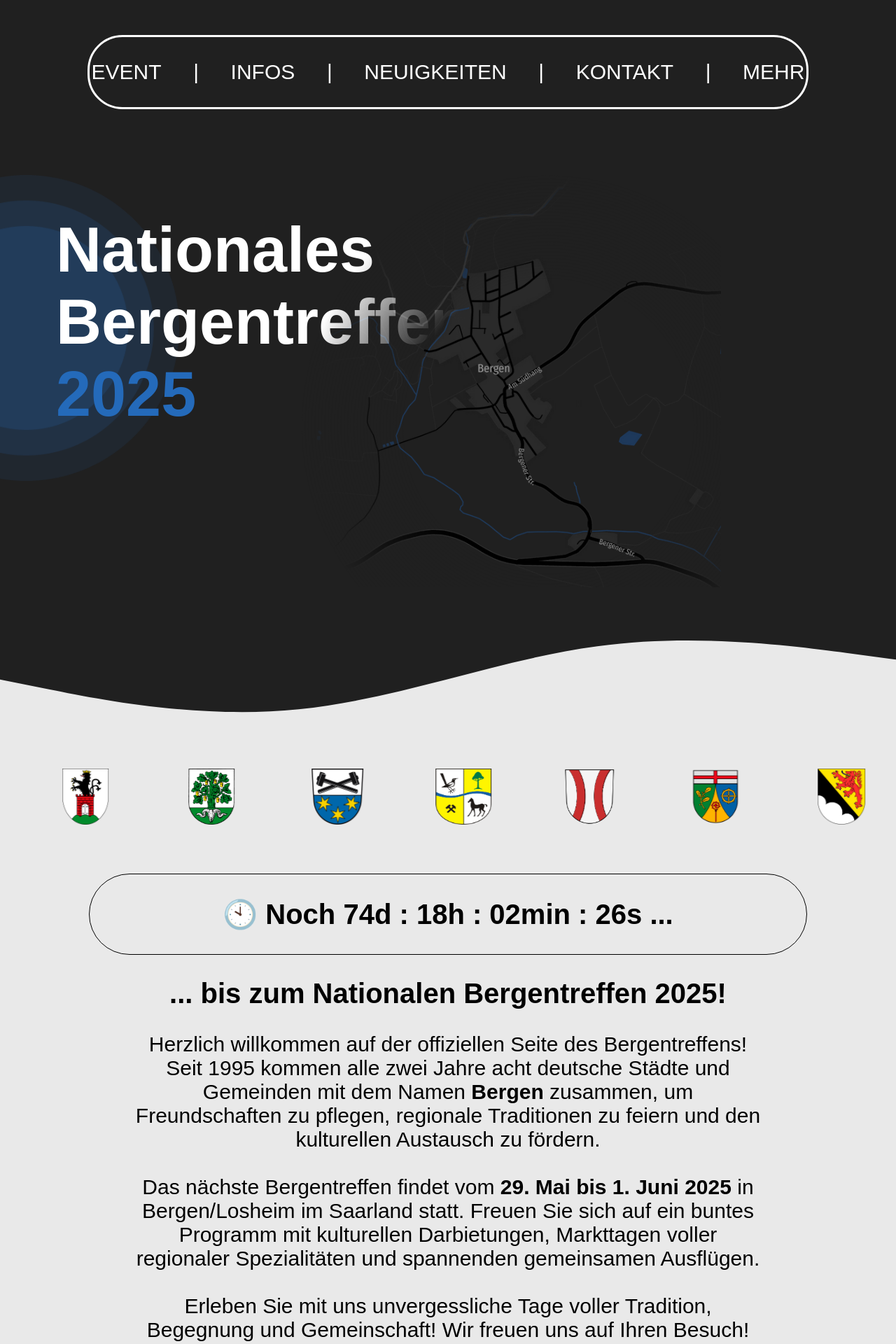
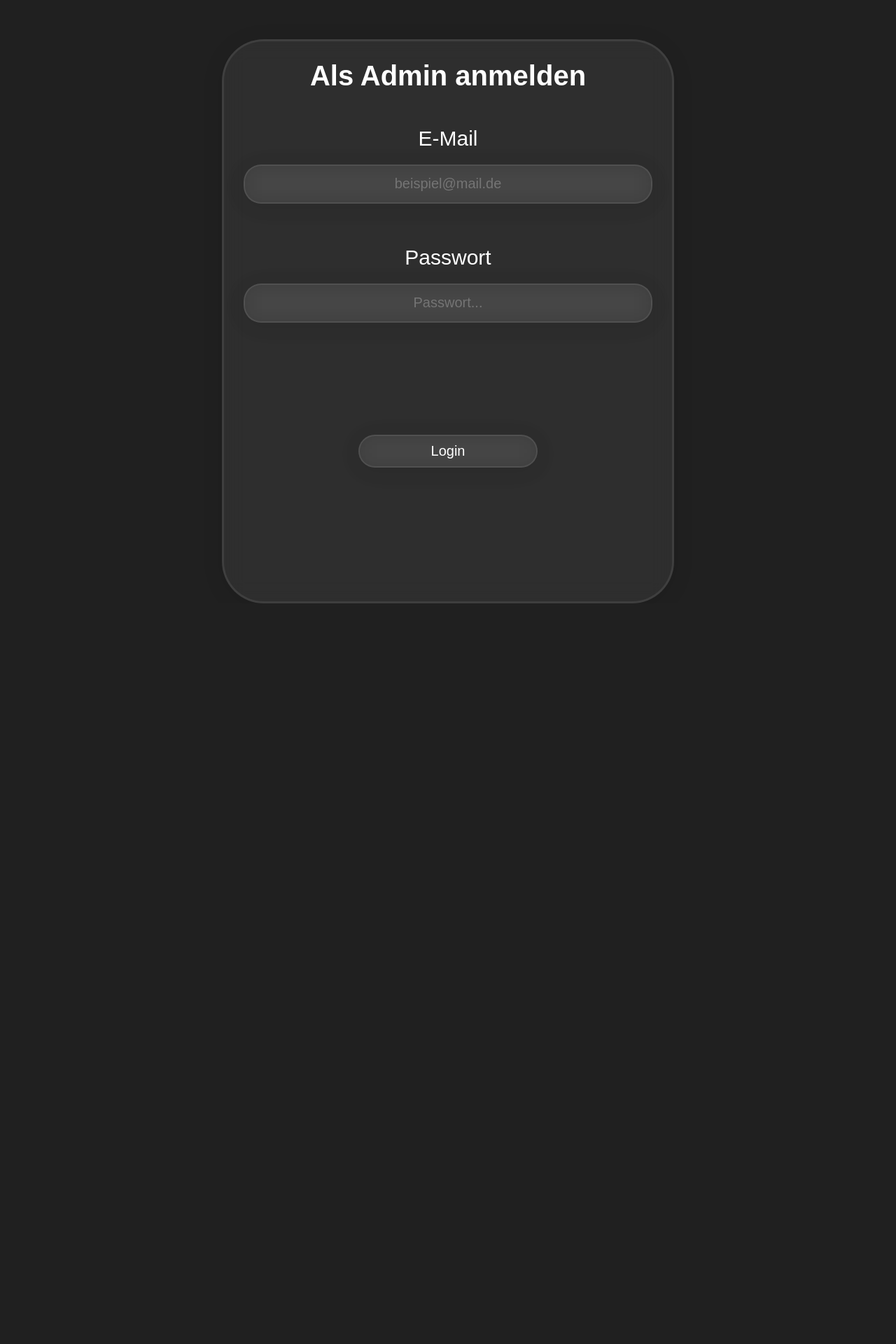
Before and after one commit to Noarlon/Bergentreffen-Website, a PHP site: page /admin/index.html in a window 1280 px wide; the page is wider, and only the part inside the window is pictured. Shown: the top 1920 px of that part at 70% size. After the commit the page ends 862 px from the top of that part, so only its background shows below. Run offline with PHP 8.4, Linux system fonts and the light colour scheme.

Commit message:
Created Ground Structure for Front End Admin Section

```diff
--- /dev/null
+++ b/admin/index.html
@@ -0,0 +1,24 @@
+<!DOCTYPE html>
+<html>
+    <head>
+        <meta http-equiv="X-UA-Compatible" content="IE=edge">
+        <meta name="viewport" content="width=device-width, initial-scale=1.0">
+        <title>Admin Login</title>
+        <link rel="icon" href="icon.ico" type="images/icon"/>
+        <link rel="stylesheet" href="styles.css">
+        <script src="code.js"></script>
+        <link rel="stylesheet" href="https://fonts.googleapis.com/icon?family=Material+Icons" />
+    </head>
+    <body>
+        <div class="container">
+            <h1>Als Admin anmelden</h1>
+            <label>E-Mail</label>
+            <input type="text" placeholder="beispiel@mail.de" name="mail" required>
+
+            <label>Passwort</label>
+            <input type="password" placeholder="Passwort..." name="psw" required>
+
+            <button type="submit">Login</button>
+        </div>
+    </body>
+</html>
--- /dev/null
+++ b/admin/styles.css
@@ -0,0 +1,95 @@
+:root {
+    --dark_gray: #202020;
+    --blue_accent: #246ABA;
+    color: white;
+}
+
+body {
+    font-family: Arial, Helvetica, sans-serif;
+    font-style: normal;
+    padding: 0;
+    margin: 0;
+    background-color: var(--dark_gray);
+}
+
+.container {
+    position: absolute;
+    width: 50%;
+    height: 800px;
+    text-align: center;
+    left: 50%;
+    transform: translate(-50%, 0);
+    top: 7%;
+
+    background: rgba(255, 255, 255, 0.062);
+    border-radius: 60px;
+    box-shadow: 0 4px 30px rgba(0, 0, 0, 0.1);
+    backdrop-filter: blur(14.9px);
+    -webkit-backdrop-filter: blur(14.9px);
+    border: 3px solid rgba(255, 255, 255, 0.082);
+}
+
+.container h1 {
+    font-size: 40px;
+    margin-bottom: 50px;
+}
+
+.container label {
+    font-size: 30px;
+}
+
+.container input {
+    width: 90%;
+    height: 50px;
+    color: white;
+    background: rgba(255, 255, 255, 0.062);
+    border-radius: 25px;
+    box-shadow: 0 4px 30px rgba(0, 0, 0, 0.1);
+    backdrop-filter: blur(14.9px);
+    -webkit-backdrop-filter: blur(14.9px);
+    border: 2px solid rgba(255, 255, 255, 0.082);
+    margin-top: 20px;
+    margin-bottom: 60px;
+    text-align: center;
+    font-size: 20px;
+    outline: none;
+    transition: 0.3s;
+}
+
+.container input:hover {
+    border: 2px solid var(--blue_accent);
+}
+
+.container input:focus {
+    border: 2px solid var(--blue_accent);
+    background-color: var(--blue_accent);
+
+}
+
+.container button {
+    width: 40%;
+    font-size: 20px;
+    color: white;
+    background: rgba(255, 255, 255, 0.062);
+    border-radius: 25px;
+    box-shadow: 0 4px 30px rgba(0, 0, 0, 0.1);
+    backdrop-filter: blur(14.9px);
+    -webkit-backdrop-filter: blur(14.9px);
+    border: 2px solid rgba(255, 255, 255, 0.082);
+    margin-top: 100px;
+    padding: 10px;
+    transition: 0.3s;
+    outline: none;
+}
+
+.container button:hover {
+    background: var(--blue_accent);
+    border: 2px solid var(--blue_accent);
+    width: 45%;
+}
+
+.container button:focus {
+    background: var(--blue_accent);
+    border: 2px solid var(--blue_accent);
+    width: 45%;
+}
--- a/index.html
+++ b/index.html
@@ -118,7 +118,14 @@
             <div id="articles">
                 <div id="row">
                     <a href="#" id="article">
-                        <h1>Wer macht mit?</h1>
+                        <h1>
+                            <?php
+                            include 'db_fetch.php';
+                            ini_set('display_errors', 1);
+                            error_reporting(E_ALL);
+                            echo htmlspecialchars($text);
+                            ?>
+                        </h1>
                         <p>Jetzt mehr erfahren...</p>
                     </a>
                     <a href="#" id="article">
--- a/styles.css
+++ b/styles.css
@@ -103,6 +103,12 @@ body {
     left: 50%;
     transform: translate(-50%, 0);
     margin-top: 60px;
+
+    background: rgba(231, 231, 231, 0.83);
+    box-shadow: 0 4px 30px rgba(0, 0, 0, 0.1);
+    backdrop-filter: blur(14.9px);
+    -webkit-backdrop-filter: blur(14.9px);
+    border: 1px solid rgba(255, 255, 255, 0.78);
 }
 
 #event #countdown h1 {
```
Also changed, not shown: other parts of styles.css (+30 -0 lines), admin/dashboard/index.html (added, +101 -0 lines), admin/dashboard/styles.css (added, +172 -0 lines), db_fetch.php (added, +34 -0 lines).
